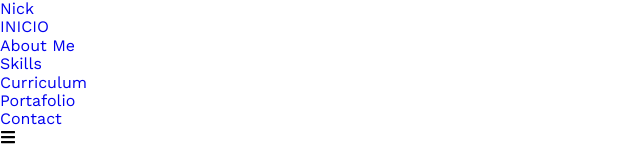
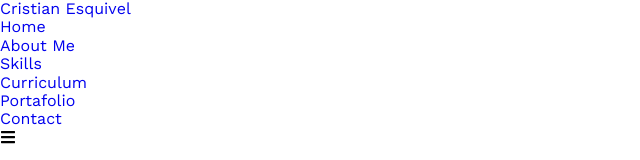
Before and after one commit to byKriz/cristian-portafolio, a React (Vite) app: page / in a window 1280 px wide. Shown: the top 160 px of the page, without its empty margins (0-640 px from the left). Built offline with nearby package versions, Linux system fonts and the light colour scheme.

Commit message:
cambiando el nombre

```diff
--- a/src/components/Header/Header.jsx
+++ b/src/components/Header/Header.jsx
@@ -7,12 +7,12 @@ export const Header = () => {
     <div className={styles.headerContainer}>
       <header>
         <div className={styles.logo}>
-          <a href="#">Nick</a>
+          <a href="#">Cristian Esquivel</a>
         </div>
         <nav id="nav">
           <ul>
             <li>
-              <a href="#inicio">INICIO</a>
+              <a href="#home">Home</a>
             </li>
             <li>
               <a href="#aboutme">About Me</a>
```
